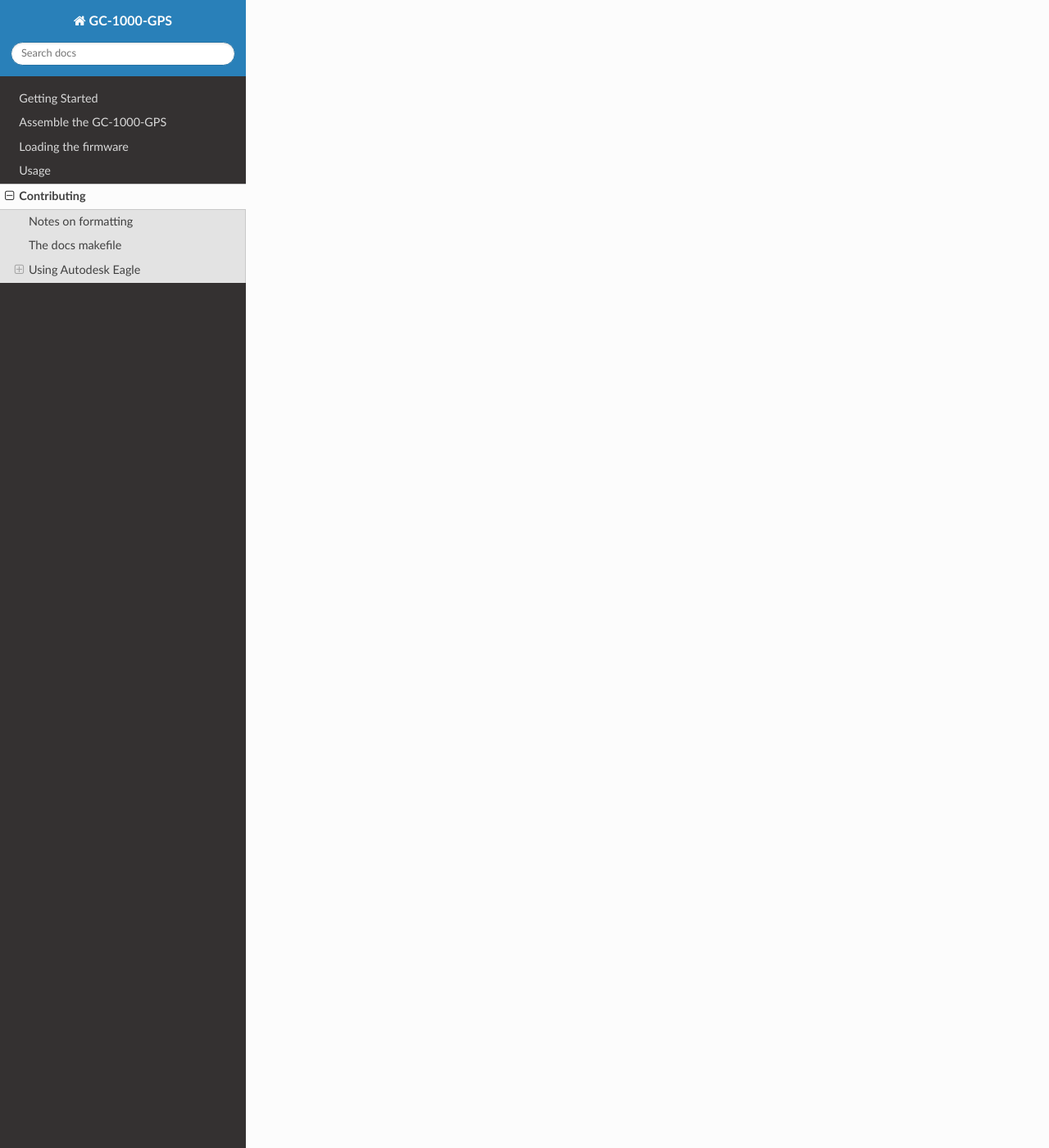
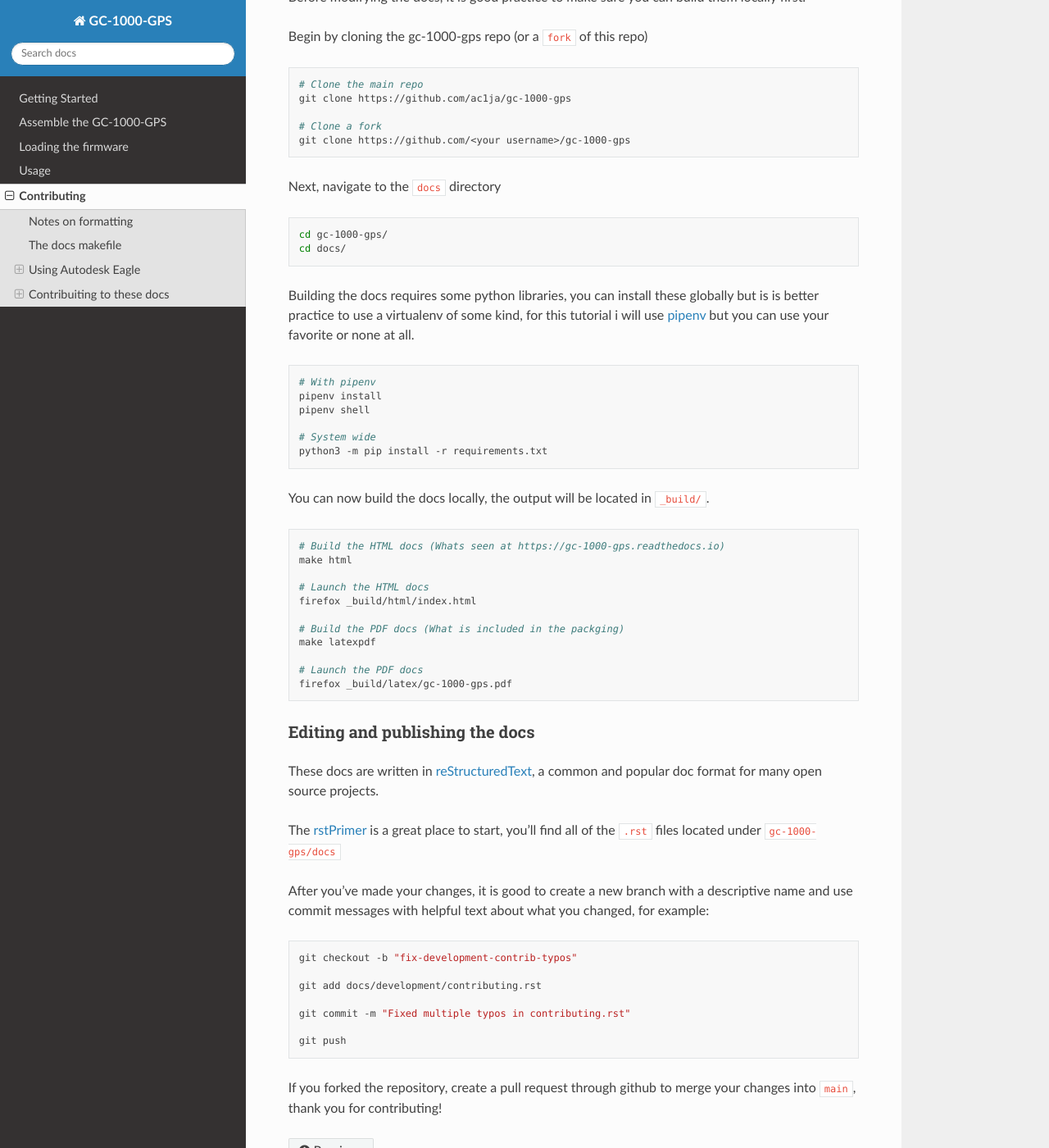
Before and after one commit to ac1ja/gc-1000-gps, a Sphinx documentation site: the page built from docs/development/contributing.rst, in a window 1280 px wide and 1400 px high, scrolled down 4943 px. Shown: the whole window at 82% size. Built offline with Sphinx 7.4.7 and the Read the Docs theme 2.0.0, drawn with Linux system fonts in a browser that asks for light colours; some of the changed text lies outside the part shown.

Commit message:
Add better notes on contributing

```diff
--- a/docs/development/contributing.rst
+++ b/docs/development/contributing.rst
@@ -94,7 +94,8 @@ Thats it! Process the job and you're good.
 Contributing Notes
 ------------------
 
-When pushing any changes back to ``schematic`` or another development branch please be sure to update the has on the silkscreen especially before doing a CAM job.
+When pushing any changes back to ``schematic`` or another development branch please
+be sure to update the has on the silkscreen especially before doing a CAM job.
 
 .. image:: images/eagle_tutorial/describe_board_version.png
   :width: 525
@@ -103,4 +104,104 @@ When pushing any changes back to ``schematic`` or another development branch ple
 
 The included script ``describe.sh`` can help automate this.
 
+
+Contribuiting to these docs
+###########################
+
+If you'ld like to change these docs, you're in the right place! If things are
+unclear or could be described better, or if there are typos or other mistakes,
+we would be more than happy to accept your contributions!
+
+To get started, you must clone this repository using ``git``, if you're unfamiler
+with git, here is a great `Getting started resource`_.
+
+.. note::
+
+  This tutorial uses the git cli interface because it is standard on all operating systems,
+  but these instructions are perfectly relevant if you are using for example a GUI like `Github Desktop`_
+  for example.
+
+Cloning and building locally
+----------------------------
+
+You will need:
+ - Python
+ - Python enviorment manager (optional)
+ - GNU make
+
+Before modifying the docs, it is good practice to make sure you can build them locally first.
+
+Begin by cloning the gc-1000-gps repo (or a ``fork`` of this repo)
+
+.. code-block:: shell
+
+  # Clone the main repo
+  git clone https://github.com/ac1ja/gc-1000-gps
+
+  # Clone a fork
+  git clone https://github.com/<your username>/gc-1000-gps
+
+Next, navigate to the ``docs`` directory
+
+.. code-block:: shell
+
+  cd gc-1000-gps/
+  cd docs/
+
+Building the docs requires some python libraries, you can install these globally but is is better practice
+to use a virtualenv of some kind, for this tutorial i will use pipenv_ but you can use your favorite or none at all.
+
+.. code-block:: shell
+
+  # With pipenv
+  pipenv install
+  pipenv shell
+
+  # System wide
+  python3 -m pip install -r requirements.txt
+
+You can now build the docs locally, the output will be located in ``_build/``.
+
+.. code-block:: shell
+
+  # Build the HTML docs (Whats seen at https://gc-1000-gps.readthedocs.io)
+  make html
+
+  # Launch the HTML docs
+  firefox _build/html/index.html
+
+  # Build the PDF docs (What is included in the packging)
+  make latexpdf
+
+  # Launch the PDF docs
+  firefox _build/latex/gc-1000-gps.pdf
+
+Editing and publishing the docs
+-------------------------------
+
+These docs are written in reStructuredText_, a common and popular doc format for many open source projects.
+
+The rstPrimer_ is a great place to start, you'll find all of the ``.rst`` files located under ``gc-1000-gps/docs``
+
+After you've made your changes, it is good to create a new branch with a descriptive name and use
+commit messages with helpful text about what you changed, for example:
+
+.. code-block:: shell
+
+  git checkout -b "fix-development-contrib-typos"
+
+  git add docs/development/contributing.rst
+
+  git commit -m "Fixed multiple typos in contributing.rst"
+
+  git push
+
+If you forked the repository, create a pull request through github to merge your changes into ``main``, thank you for contributing!
+
+
+.. _rstPrimer: https://docutils.sourceforge.io/docs/user/rst/quickstart.html
+.. _reStructuredText: https://docutils.sourceforge.io/rst.html
+.. _pipenv: https://pipenv.pypa.io/en/latest/
+.. _Github Desktop: https://desktop.github.com/
+.. _Getting started resource: https://product.hubspot.com/blog/git-and-github-tutorial-for-beginners
 .. _GPLv3: https://www.gnu.org/licenses/quick-guide-gplv3.en.html
```
